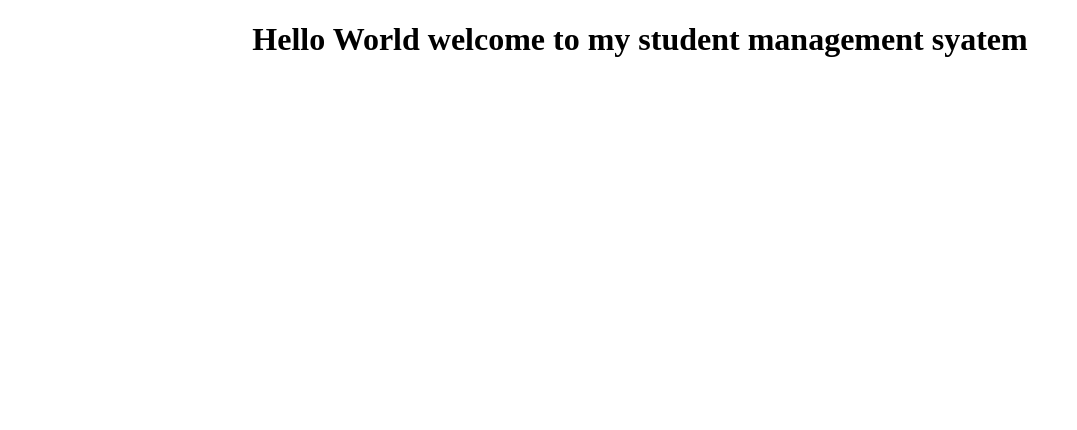
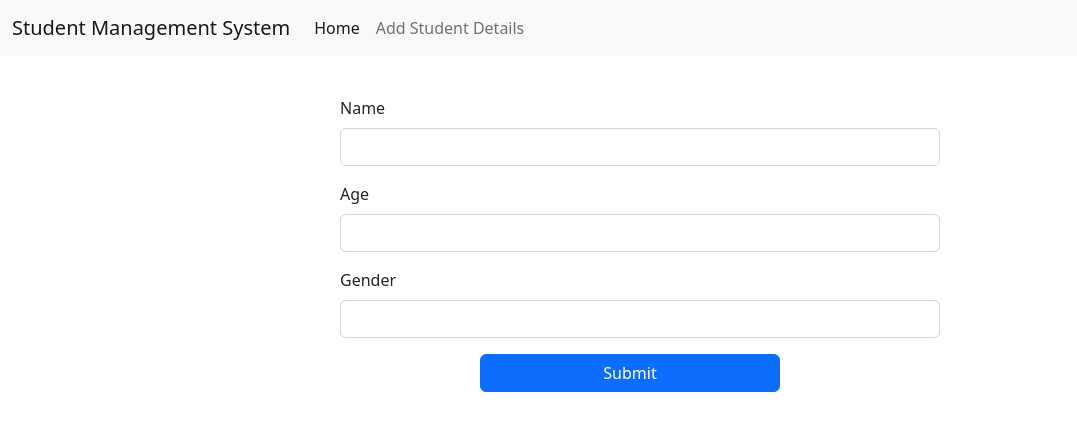
Before and after one commit to modithapahan/Firebase-Student-Management-System, a React (Create React App) app: page /add in a window 1280 px wide. Shown: the top 430 px of the page, without its empty margins (0-1077 px from the left). Built offline with nearby package versions, Linux system fonts and the light colour scheme.

Commit message:
Student Management System

```diff
--- a/package.json
+++ b/package.json
@@ -6,8 +6,10 @@
     "@testing-library/jest-dom": "^5.16.5",
     "@testing-library/react": "^13.4.0",
     "@testing-library/user-event": "^13.5.0",
+    "firebase": "^9.14.0",
     "react": "^18.2.0",
     "react-dom": "^18.2.0",
+    "react-router-dom": "^5.3.0",
     "react-scripts": "5.0.1",
     "web-vitals": "^2.1.4"
   },
--- a/public/index.html
+++ b/public/index.html
@@ -24,6 +24,10 @@
       work correctly both with client-side routing and a non-root public URL.
       Learn how to configure a non-root public URL by running `npm run build`.
     -->
+    <!-- CSS only -->
+    <link href="https://cdn.jsdelivr.net/npm/bootstrap@5.2.3/dist/css/bootstrap.min.css" rel="stylesheet" integrity="sha384-rbsA2VBKQhggwzxH7pPCaAqO46MgnOM80zW1RWuH61DGLwZJEdK2Kadq2F9CUG65" crossorigin="anonymous">
+    <!-- JavaScript Bundle with Popper -->
+    <script src="https://cdn.jsdelivr.net/npm/bootstrap@5.2.3/dist/js/bootstrap.bundle.min.js" integrity="sha384-kenU1KFdBIe4zVF0s0G1M5b4hcpxyD9F7jL+jjXkk+Q2h455rYXK/7HAuoJl+0I4" crossorigin="anonymous"></script>
     <title>React App</title>
   </head>
   <body>
--- a/src/App.css
+++ b/src/App.css
@@ -1,7 +1,3 @@
-.App {
-  text-align: center;
-}
-
 .App-logo {
   height: 40vmin;
   pointer-events: none;
--- a/src/App.js
+++ b/src/App.js
@@ -1,10 +1,18 @@
+import { BrowserRouter as Router, Route} from 'react-router-dom';
 import './App.css';
+import AddStudentDetails from './components/AddStudentDetails';
+import Home from './components/Home';
+import NavBar from './components/NavBar';
 
 function App() {
   return (
-    <div className="App">
-      <h1>Hello World welcome to my student management syatem</h1>
-    </div>
+    <Router>
+      <NavBar />
+      <div className="App">
+        <Route path="/" exact component={Home} />
+        <Route path="/add" component={AddStudentDetails}/>
+      </div>
+    </Router>
   );
 }
 
--- /dev/null
+++ b/src/components/AddStudentDetails.js
@@ -0,0 +1,25 @@
+import React from 'react'
+
+const AddStudentDetails = () => {
+  return (
+      <div style={{margin: '40px'}}>
+        <form style={{ width: '50%', margin: 'auto'}}>
+            <div class="mb-3">
+                <label for="exampleInputName" class="form-label">Name</label>
+                <input type="text" class="form-control" id="exampleInputName" aria-describedby="nameHelp" />
+            </div>
+            <div class="mb-3">
+                <label for="exampleInputAge" class="form-label">Age</label>
+                <input type="number" class="form-control" id="exampleInputAge" />
+            </div>
+             <div class="mb-3">
+                <label for="exampleInputGender" class="form-label">Gender</label>
+                <input type="text" class="form-control" id="exampleInputGender" aria-describedby="genderHelp" />
+            </div>
+            <button type="submit" class="btn btn-primary"  style={{ width: '50%', marginLeft: '140px'}}>Submit</button>
+        </form>
+    </div>
+  )
+}
+
+export default AddStudentDetails
--- /dev/null
+++ b/src/components/Home.js
@@ -0,0 +1,9 @@
+import React from 'react'
+
+const Home = () => {
+  return (
+    <div>Home</div>
+  )
+}
+
+export default Home
--- /dev/null
+++ b/src/components/NavBar.js
@@ -0,0 +1,28 @@
+import React from 'react'
+
+const NavBar = () => {
+  return (
+    <div>
+        <nav className="navbar navbar-expand-lg bg-light">
+            <div className="container-fluid">
+                <a className="navbar-brand" href="/">Student Management System</a>
+                <button className="navbar-toggler" type="button" data-bs-toggle="collapse" data-bs-target="#navbarNav" aria-controls="navbarNav" aria-expanded="false" aria-label="Toggle navigation">
+                <span className="navbar-toggler-icon"></span>
+                </button>
+                <div className="collapse navbar-collapse" id="navbarNav">
+                    <ul className="navbar-nav">
+                        <li className="nav-item">
+                        <a className="nav-link active" aria-current="page" href="/">Home</a>
+                        </li>
+                        <li className="nav-item">
+                        <a className="nav-link" href="/add">Add Student Details</a>
+                        </li>
+                    </ul>
+                </div>
+            </div>
+        </nav>
+    </div>
+  )
+}
+
+export default NavBar
```
Also changed, not shown: 1 other file (tests, documents, lock files or other folders).
